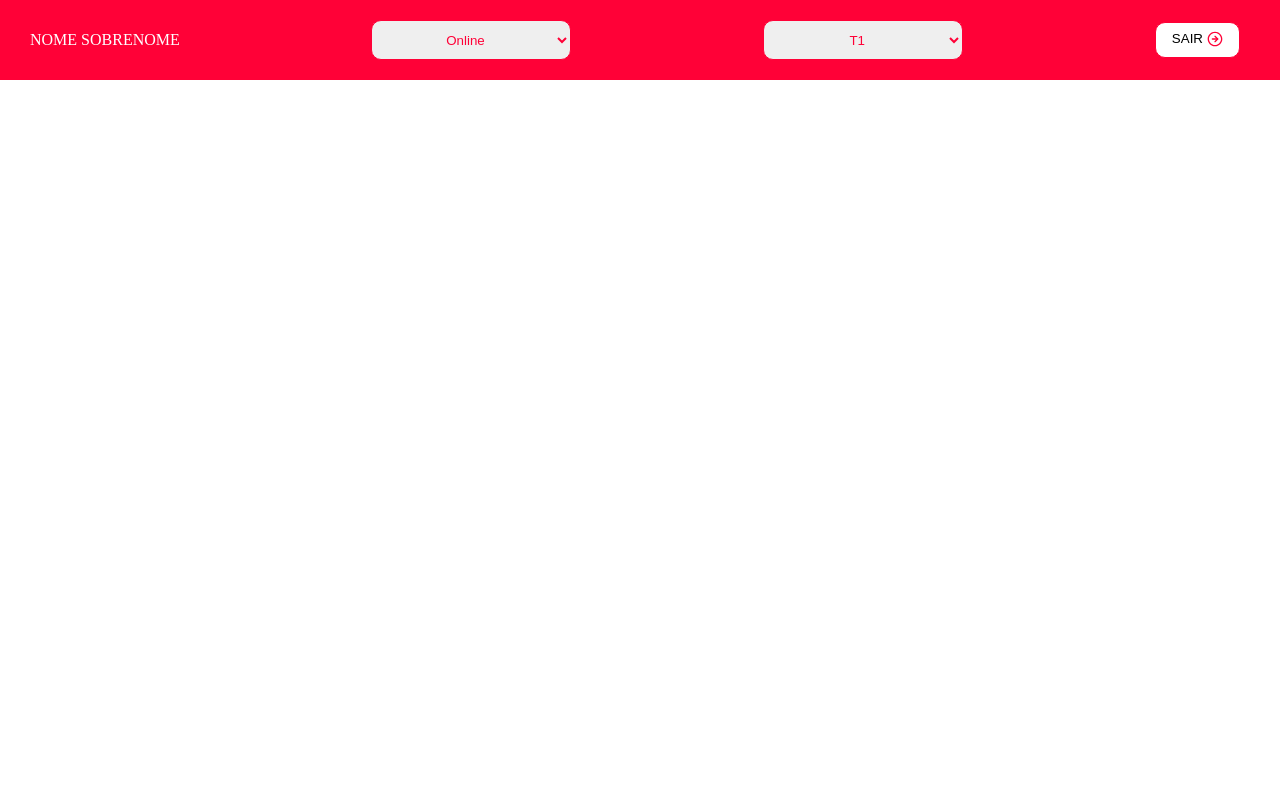
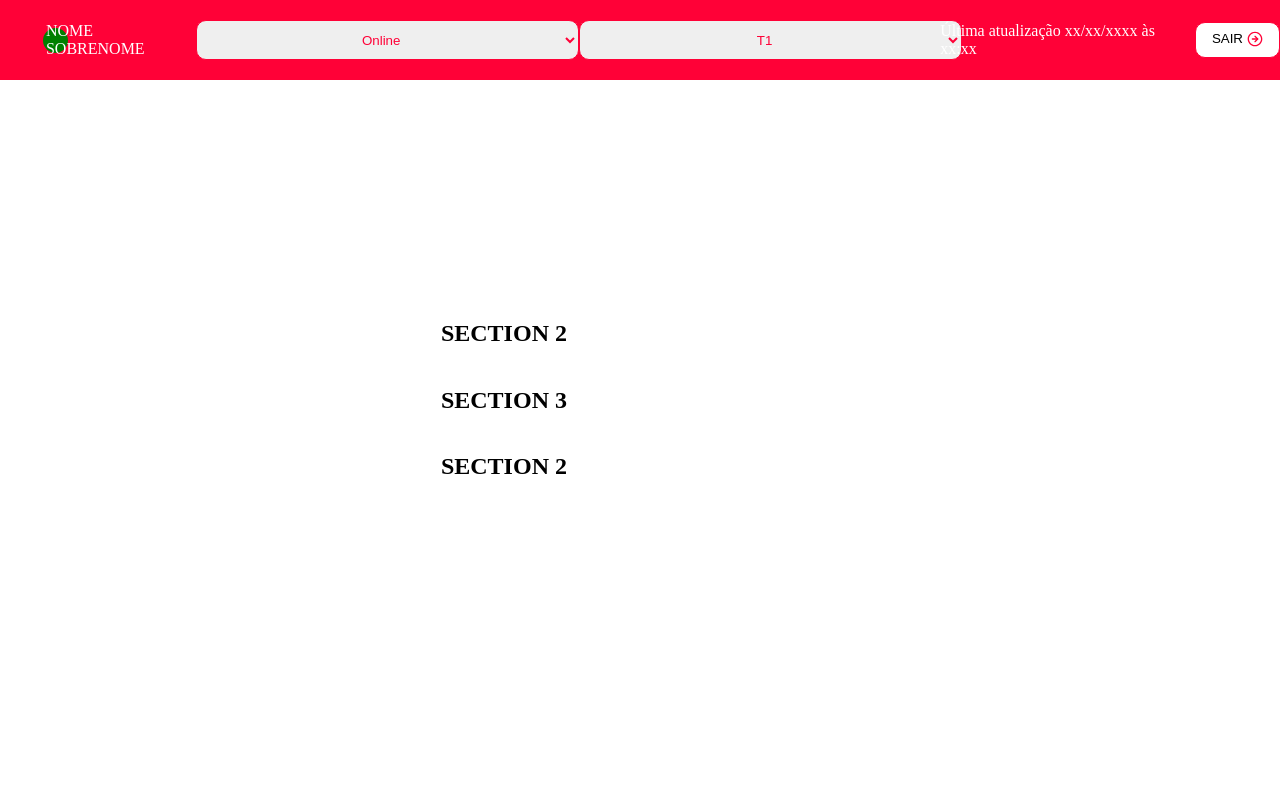
Before and after one commit to julianacsmacedo/chronos, a Python web app: template gerenciamento/templates/home.html in a window 1280 px wide. Run offline with Jinja, Linux system fonts and the light colour scheme; the template is opened without the code that fills it, so the values that code supplies are empty.

Commit message:
feat[OTS-555]:adicionando navbar

```diff
--- a/gerenciamento/static/home.css
+++ b/gerenciamento/static/styles/home.css
@@ -1,24 +1,28 @@
 body {
     all: unset;
+    display: flex;
+    align-items: center;
+    justify-content: center;
+    height: 100vh;
 }
 
+/* ESTILIZAÇÃO NAVBAR */
 nav {
-    all: unset;
+    background-color: #FF0137;
     display: flex;
-    position: fixed;
-    background-color: #FF0137;
     position: absolute;
     width: 100%;
     height: 10vh;
     align-items: center;
-    justify-content: space-between;
+    justify-content: space-around;
+    top: 0;
 }
 
 nav > button {
     border-radius: 14px;
     display: flex;
     align-items: flex-start;
-    margin-right: 40px;
+    /* margin-right: 33px; */
     box-sizing: border-box;
     padding: 8px 16px;
     gap: 4px;
@@ -45,8 +49,8 @@ nav > img {
 }
 
 nav > p {
-    margin-left: 30px;
     color: #FFFFFF;
+    margin-left: -1.375rem;
 }
 
 select {
@@ -54,10 +58,10 @@ select {
     flex-direction: row;
     align-items: center;
     padding: 0px;
-    width: 200px;
-    height: 40px;
+    width: 30%;
+    height: 50%;
     left: 344px;
-    top: 36px;
+    top: 2.25rem;
     border-radius: 10px;
     border-color: #FF0137;
     color: #FF0137;
@@ -65,7 +69,7 @@ select {
 
 select > option {
     text-align: center;
-    font-family: 'Inter';
+    font-family: 'Inter', sans-serif;
     font-style: normal;
     font-weight: 500;
     font-size: 18px;
@@ -73,5 +77,29 @@ select > option {
     flex: none;
     order: 1;
     flex-grow: 1;
+}
 
+nav > span {
+    display: flex;
+    align-items: center;
+    justify-content: center;
+    margin-left: 2.688rem;
 }
+
+/* ESTILIZAÇÃO  SECTIONS*/
+.dot-green {
+    height: 25px;
+    width: 25px;
+    background-color: green;
+    border-radius: 50%;
+    display: inline-block;
+}
+main {
+    display: grid;
+}
+
+main > section {
+    display: grid;
+    grid-template-columns: 1fr 1fr 1fr;
+    grid-gap: 10px;
+}
--- /dev/null
+++ b/gerenciamento/static/styles/hometemp.css
@@ -0,0 +1,3 @@
+body {
+    background-color: black;
+}
--- a/gerenciamento/templates/home.html
+++ b/gerenciamento/templates/home.html
@@ -1,14 +1,16 @@
 <!DOCTYPE html>
-<html lang="pt-br">
+<html lang="pt-Br">
 <head>
     <meta charset="UTF-8">
     <meta http-equiv="X-UA-Compatible" content="IE=edge">
     <meta name="viewport" content="width=device-width, initial-scale=1.0">
-    <link rel="stylesheet" href="../statics/home.css">
-    <title>CHRONOS</title>
+    <link rel="stylesheet" type="text/css" href="../static/styles/home.css"/>
+    <title>HOME</title>
 </head>
+
 <body>
         <nav>
+            <span class="dot-green"></span>
             <p>NOME SOBRENOME</p>
             <select name="status" id="">
                 <option value="">Online</option>
@@ -24,10 +26,27 @@
                 <option value="">C1</option>
                 <option value="">C2</option>
             </select>
+            <p>Última atualização xx/xx/xxxx às xx:xx</p>
             <button>
                 SAIR
-            <img src="../assets/sair_logo.svg" alt="">
+                <img src="../static/assets/sair_logo.svg" alt="">
             </button>
         </nav>
+        <main >
+            <section>
+                <h2>SECTION 2</h2>
+            </section>
+            <section>
+                <h1>SECTION 3</h1>
+            </section>
+            <section>
+                <h2>SECTION 2</h2>
+            </section>
+        </main>
+
+        <!-- <footer>
+            <span class="dot-green"></span>
+        </footer> -->
+
 </body>
 </html>
```
Also changed, not shown: gerenciamento/static/index.css (deleted, +0 -16 lines), gerenciamento/static/assets/circle.svg (added). Lines whose indentation alone changed are shown as unchanged.
